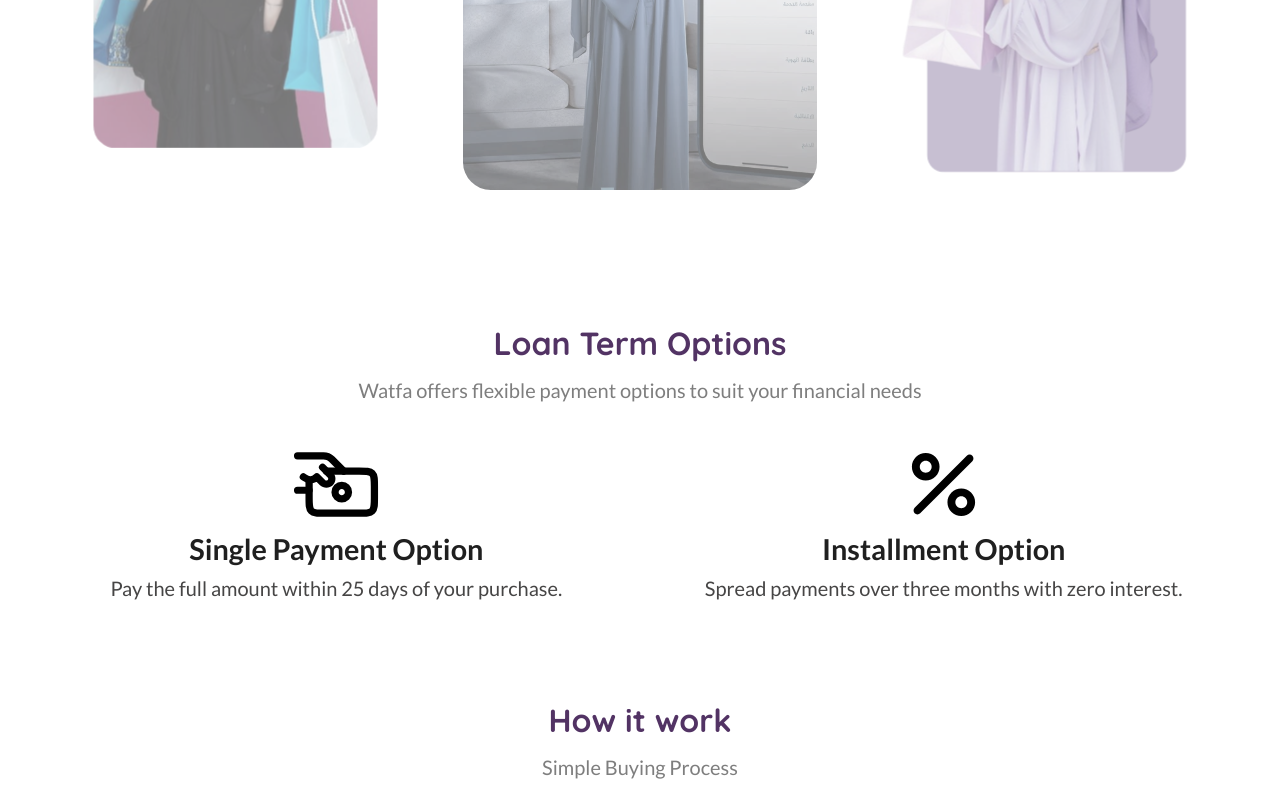
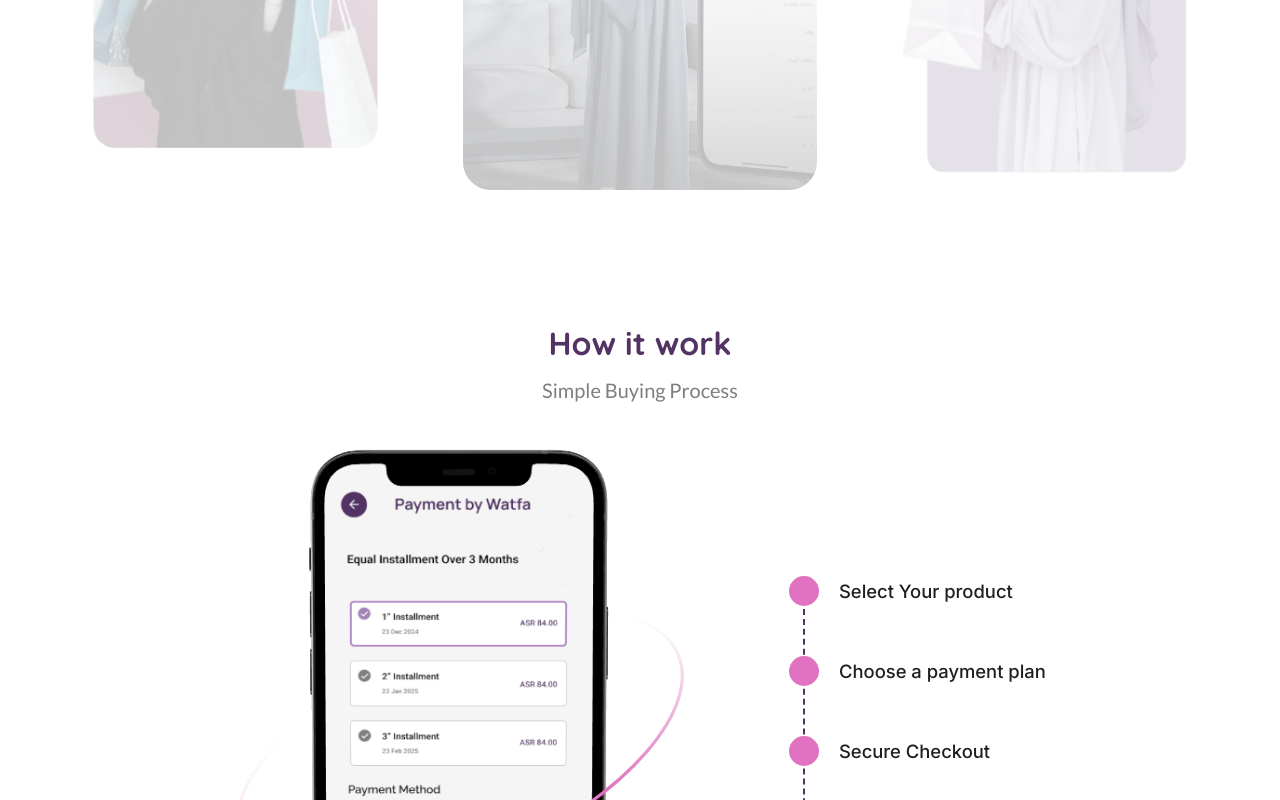
Before and after one commit to Dev-Omar-Kh/Watfa-Site, a React (Create React App) app: page /whyWatfa in a window 1280 px wide. Shown: the part 1619-2419 px from the top of the page. Built offline with nearby package versions, Linux system fonts and the light colour scheme.

Commit message:
Add Some Updates

```diff
--- a/src/Pages/Why-Page/Why.jsx
+++ b/src/Pages/Why-Page/Why.jsx
@@ -14,8 +14,8 @@ import cardImg4 from '../../Images/SVG/card_icon_4.svg';
 import cardImg5 from '../../Images/SVG/card_icon_5.svg';
 import cardImg6 from '../../Images/SVG/card_icon_6.svg';
 import linePhoneImg from '../../Images/SVG/line_car_img.svg';
-import termCardImg1 from '../../Images/SVG/term_card_img_1.svg';
-import termCardImg2 from '../../Images/SVG/term_card_img_2.svg';
+// import termCardImg1 from '../../Images/SVG/term_card_img_1.svg';
+// import termCardImg2 from '../../Images/SVG/term_card_img_2.svg';
 import whyImgsSecImg1 from '../../Images/SVG/why_imgs_sec_img_1.svg';
 import whyImgsSecImg2 from '../../Images/SVG/why_imgs_sec_img_2.svg';
 import whyImgsSecImg3 from '../../Images/SVG/why_imgs_sec_img_3.svg';
@@ -86,23 +86,23 @@ export default function Why() {
 
     // ====== term-cards-data ====== //
 
-    const termCardsData = [
+    // const termCardsData = [
 
-        {
-            id: 1,
-            img: termCardImg1,
-            title: t('termCardTitle1'),
-            content: t('termCardDescription1')
-        },
+    //     {
+    //         id: 1,
+    //         img: termCardImg1,
+    //         title: t('termCardTitle1'),
+    //         content: t('termCardDescription1')
+    //     },
 
-        {
-            id: 2,
-            img: termCardImg2,
-            title: t('termCardTitle2'),
-            content: t('termCardDescription2')
-        },
+    //     {
+    //         id: 2,
+    //         img: termCardImg2,
+    //         title: t('termCardTitle2'),
+    //         content: t('termCardDescription2')
+    //     },
 
-    ];
+    // ];
 
     // ====== how-work-data ====== //
 
@@ -212,7 +212,7 @@ export default function Why() {
 
             </motion.div>
 
-            <motion.div
+            {/* <motion.div
                 variants={Variants.parentVariants} initial='hidden' whileInView={'visible'}
                 viewport={{once: true , amount: 0.1}}
                 className={whyCSS.term_options}
@@ -243,7 +243,7 @@ export default function Why() {
 
                 </div>
 
-            </motion.div>
+            </motion.div> */}
 
             <motion.div
                 variants={Variants.parentVariants} initial='hidden' whileInView={'visible'}
```
